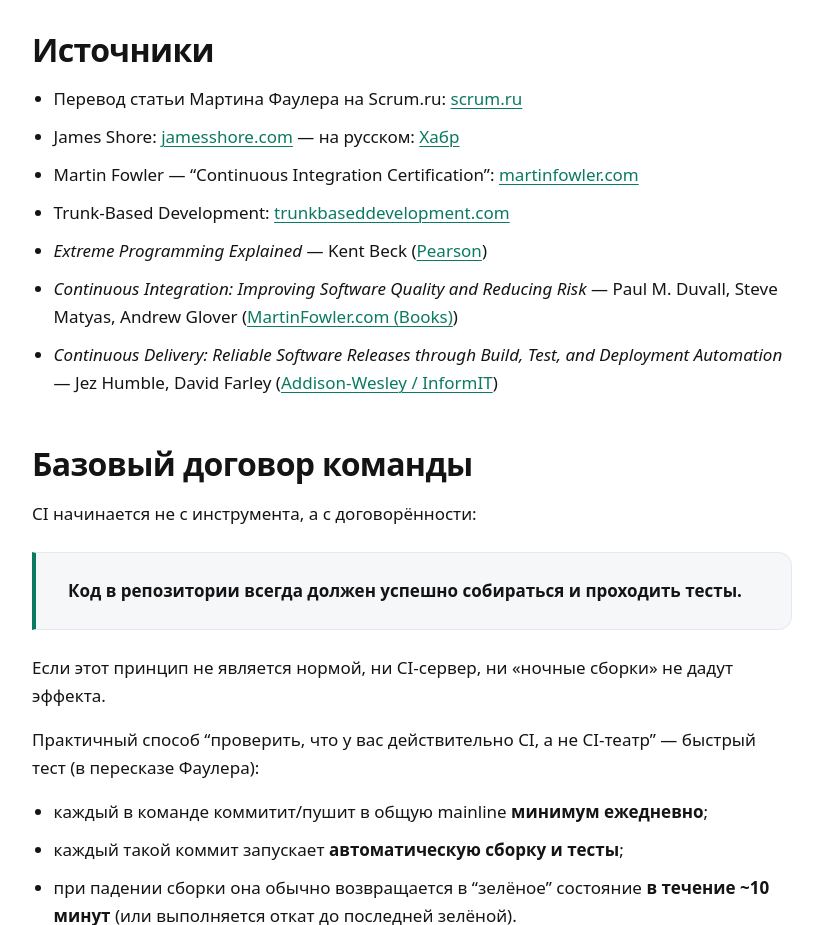
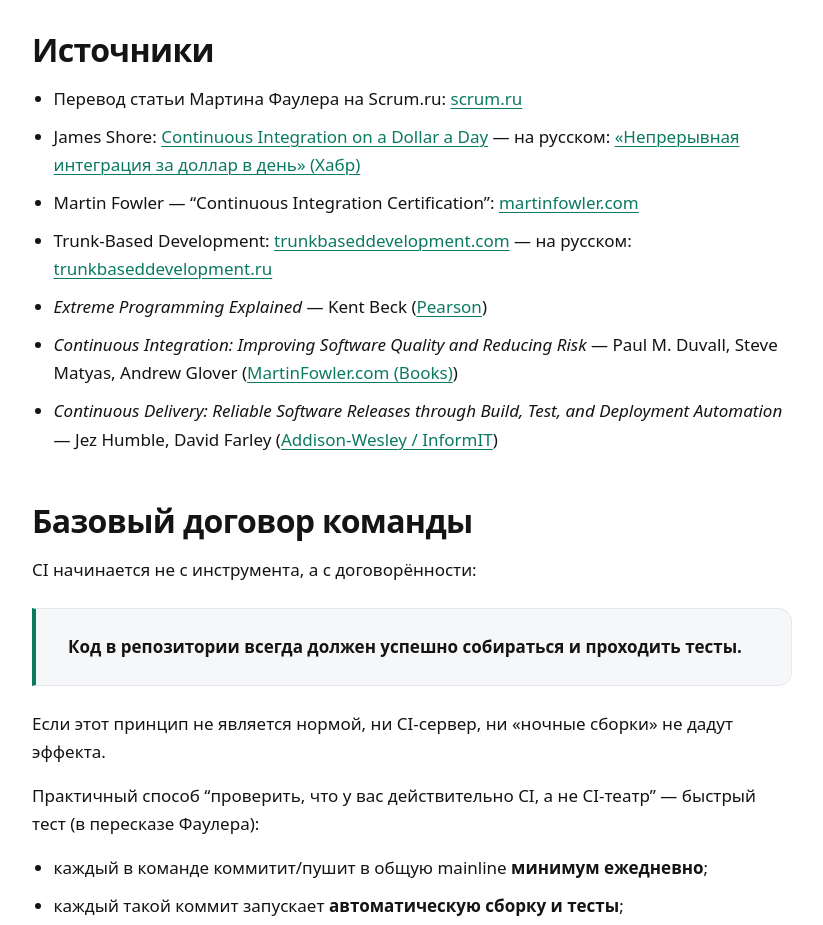
Before and after one commit to 2heoh/continuouis-integration-workshop, a plain HTML site: page index.html in a window 1280 px wide. Shown: the part 1020-1945 px from the top of the page, without its empty margins (40-863 px from the left). Drawn offline with Linux system fonts and the light colour scheme.

Commit message:
Add Russian translations links for sources

```diff
--- a/index.html
+++ b/index.html
@@ -54,9 +54,9 @@
       <h2 id="istochniki">Источники</h2>
       <ul>
         <li>Перевод статьи Мартина Фаулера на Scrum.ru: <a href="https://scrum.ru/tpost/f5ldmg18n1-neprerivnaya-integratsiya-chast-1">scrum.ru</a></li>
-        <li>James Shore: <a href="https://www.jamesshore.com/v2/blog/2006/continuous-integration-on-a-dollar-a-day">jamesshore.com</a> — на русском: <a href="https://habr.com/ru/companies/1cloud/articles/447090/">Хабр</a></li>
+        <li>James Shore: <a href="https://www.jamesshore.com/v2/blog/2006/continuous-integration-on-a-dollar-a-day">Continuous Integration on a Dollar a Day</a> — на русском: <a href="https://habr.com/ru/articles/151854/">«Непрерывная интеграция за доллар в день» (Хабр)</a></li>
         <li>Martin Fowler — “Continuous Integration Certification”: <a href="https://martinfowler.com/bliki/ContinuousIntegrationCertification.html">martinfowler.com</a></li>
-        <li>Trunk-Based Development: <a href="https://trunkbaseddevelopment.com/">trunkbaseddevelopment.com</a></li>
+        <li>Trunk-Based Development: <a href="https://trunkbaseddevelopment.com/">trunkbaseddevelopment.com</a> — на русском: <a href="https://trunkbaseddevelopment.ru/">trunkbaseddevelopment.ru</a></li>
         <li><cite>Extreme Programming Explained</cite> — Kent Beck (<a href="https://www.pearson.com/en-us/subject-catalog/p/extreme-programming-explained-embrace-change/P200000000118/9780134051994">Pearson</a>)</li>
         <li><cite>Continuous Integration: Improving Software Quality and Reducing Risk</cite> — Paul M. Duvall, Steve Matyas, Andrew Glover (<a href="https://martinfowler.com/books/duvall.html">MartinFowler.com (Books)</a>)</li>
         <li><cite>Continuous Delivery: Reliable Software Releases through Build, Test, and Deployment Automation</cite> — Jez Humble, David Farley (<a href="https://www.informit.com/store/continuous-delivery-reliable-software-releases-through-build-9780321601919">Addison-Wesley / InformIT</a>)</li>
```
Also changed, not shown: docs/continuous-integration.html (+2 -2 lines).
